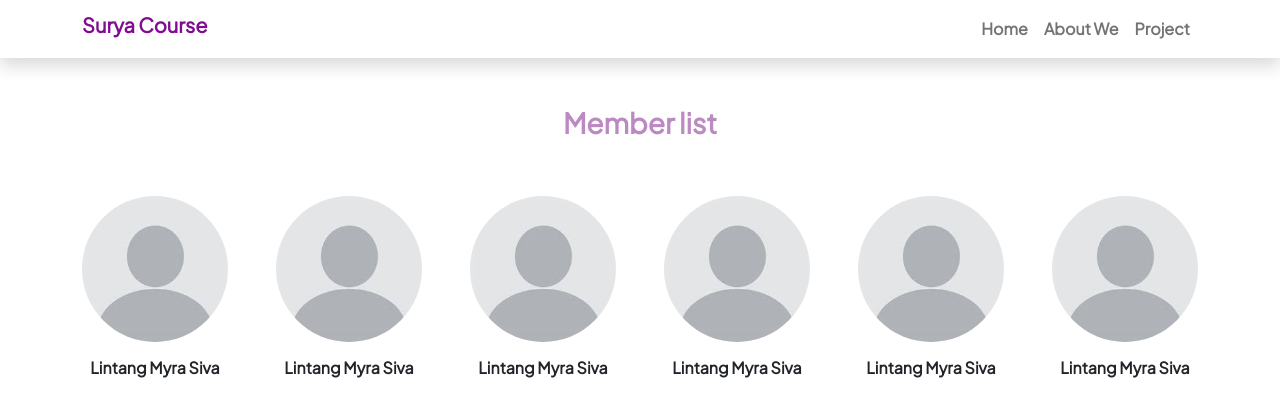
After one commit to LintangMyraSiva/SC, a Django app: page /AboutWe in a window 1280 px wide. The commit adds this page. Shown: the top 417 px of the page. Run offline with Django 4.2, Linux system fonts and the light colour scheme.

Commit message:
Menambahkan halaman pada website

```diff
--- a/Website/App/static/css/style.css
+++ b/Website/App/static/css/style.css
@@ -3,3 +3,9 @@
 body{
     font-family: 'Plus Jakarta Sans', sans-serif;
 }
+.c1{
+    color: #BC8AC2;
+}
+.c2{
+    color: #810b91;
+}
--- a/Website/App/urls.py
+++ b/Website/App/urls.py
@@ -3,5 +3,7 @@ from django.urls import path
 from . import views
 
 urlpatterns = [
-    path('',views.index, name='index')
+    path('',views.index, name='index'),
+    path('AboutWe',views.aboutwe, name='aboutwe'),
+    path('Project',views.project, name='project'),
 ]
--- a/Website/App/views.py
+++ b/Website/App/views.py
@@ -2,3 +2,7 @@ from django.shortcuts import render
 
 def index (request):
     return render(request,'Pages/Home.html')
+def aboutwe (request):
+    return render(request,'Pages/AboutWe.html')
+def project (request):
+    return render(request,'Pages/Project.html')
--- a/Website/Templates/Layouts/layout.html
+++ b/Website/Templates/Layouts/layout.html
@@ -9,22 +9,22 @@
     <link rel="stylesheet" href="{% static 'css/style.css' %}">
   </head>
   <body>
-    <nav class="navbar navbar-expand-lg">
+    <nav class="navbar shadow navbar-expand-lg">
         <div class="container">
-          <a class="navbar-brand h1 fw-bold" href="#">Surya Course</a>
+          <a class="navbar-brand h1 c2 fw-bold" href="#">Surya Course</a>
           <button class="navbar-toggler" type="button" data-bs-toggle="collapse" data-bs-target="#navbarNav" aria-controls="navbarNav" aria-expanded="false" aria-label="Toggle navigation">
             <span class="navbar-toggler-icon"></span>
           </button>
           <div class="collapse navbar-collapse" id="navbarNav">
             <ul class="navbar-nav ms-auto">
               <li class="nav-item">
-                <a class="nav-link active" aria-current="page" href="#">Home</a>
+                <a class="nav-link fw-bold" aria-current="page" href="/">Home</a>
               </li>
               <li class="nav-item">
-                <a class="nav-link" href="#">Features</a>
+                <a class="nav-link fw-bold" href="/AboutWe">About We</a>
               </li>
               <li class="nav-item">
-                <a class="nav-link" href="#">Pricing</a>
+                <a class="nav-link fw-bold" href="/Project">Project</a>
               </li>
             </ul>
           </div>
--- /dev/null
+++ b/Website/Templates/Pages/AboutWe.html
@@ -0,0 +1,62 @@
+{% extends '../Layouts/layout.html' %}
+
+{% block content %}
+{% load static %}
+<div class="container mt-5">
+    <div class="row mb-5">
+        <div class="col">
+            <h3 class="fw-bold text-center c1">Member list</h3>
+        </div>
+    </div>
+    <div class="row row-cols-2 row-cols-md-6 g-5 align-items-center">
+        <div class="col">
+            <div class="row">
+                <img src="{% static 'image/profil.jpeg'%}" class="rounded-circle">
+            </div>
+            <div class="row mt-3">
+                <h6 class="text-center fw-bold">Lintang Myra Siva</h6>
+            </div>
+        </div>
+        <div class="col">
+            <div class="row">
+                <img src="{% static 'image/profil.jpeg'%}" class="rounded-circle">
+            </div>
+            <div class="row mt-3">
+                <h6 class="text-center fw-bold">Lintang Myra Siva</h6>
+            </div>
+        </div>
+        <div class="col">
+            <div class="row">
+                <img src="{% static 'image/profil.jpeg'%}" class="rounded-circle">
+            </div>
+            <div class="row mt-3">
+                <h6 class="text-center fw-bold">Lintang Myra Siva</h6>
+            </div>
+        </div>
+        <div class="col">
+            <div class="row">
+                <img src="{% static 'image/profil.jpeg'%}" class="rounded-circle">
+            </div>
+            <div class="row mt-3">
+                <h6 class="text-center fw-bold">Lintang Myra Siva</h6>
+            </div>
+        </div>
+        <div class="col">
+            <div class="row">
+                <img src="{% static 'image/profil.jpeg'%}" class="rounded-circle">
+            </div>
+            <div class="row mt-3">
+                <h6 class="text-center fw-bold">Lintang Myra Siva</h6>
+            </div>
+        </div>
+        <div class="col">
+            <div class="row">
+                <img src="{% static 'image/profil.jpeg'%}" class="rounded-circle">
+            </div>
+            <div class="row mt-3">
+                <h6 class="text-center fw-bold">Lintang Myra Siva</h6>
+            </div>
+        </div>
+    </div>
+</div>
+{% endblock content %}
```
Also changed, not shown: Website/Templates/Pages/Home.html (+1 -1 lines), Website/App/static/image/profil.jpeg (added), Website/Templates/Pages/Project.html (added).
